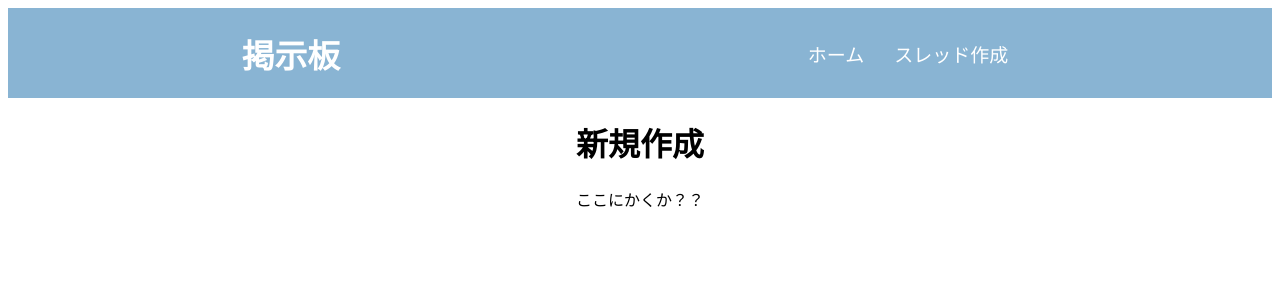
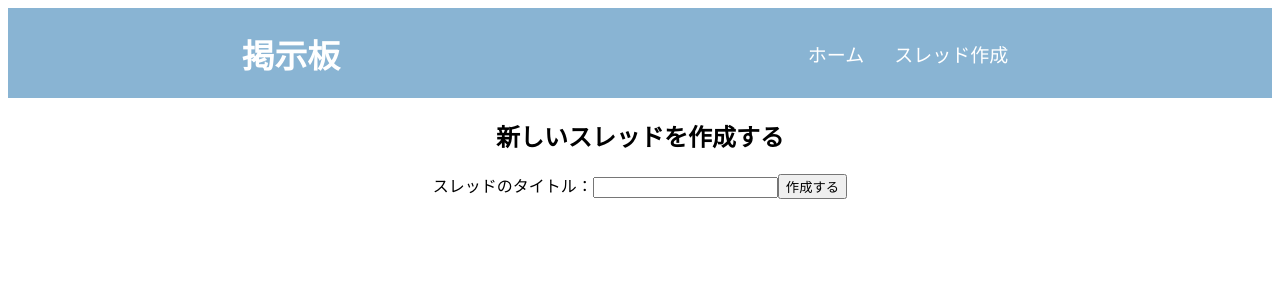
Before and after one commit to furuyashikiiori/React_kiso1, a React (Vite) app in the folder react_kiso1/: page /threads/new in a window 1280 px wide. Shown: the top 300 px of the page. Built offline with nearby package versions, Linux system fonts and the light colour scheme.

Commit message:
新規スレッド作成ページ作成

```diff
--- a/react_kiso1/src/App.jsx
+++ b/react_kiso1/src/App.jsx
@@ -3,7 +3,7 @@ import "./App.css";
 import { BrowserRouter as Router, Route, Routes } from "react-router-dom";
 import ThreadList from "./conponents/ThredList.jsx";
 import Header from "./conponents/Header.jsx";
-import Create from "./conponents/Create.jsx";
+import CreateThread from "./conponents/CreateThred.jsx";
 
 function App() {
   return (
@@ -12,7 +12,7 @@ function App() {
         <Header />
         <Routes>
           <Route path="/" element={<ThreadList />} />
-          <Route path="/threads/new" element={<Create />} />
+          <Route path="/threads/new" element={<CreateThread />} />
         </Routes>
       </div>
     </Router>
--- a/react_kiso1/src/conponents/Create.jsx
+++ /dev/null
@@ -1,12 +0,0 @@
-import React from "react";
-
-function SnsPage() {
-  return (
-    <div className="container">
-      <h1>新規作成</h1>
-      <p>ここにかくか？？</p>
-    </div>
-  );
-}
-
-export default SnsPage;
--- /dev/null
+++ b/react_kiso1/src/conponents/CreateThred.jsx
@@ -0,0 +1,41 @@
+import React, { useState } from "react";
+import axios from "axios";
+
+function CreateThread() {
+  const [title, setTitle] = useState("");
+  const [message, setMessage] = useState("");
+
+  const handleInputChange = (event) => {
+    setTitle(event.target.value);
+  };
+
+  const handleSubmit = async (event) => {
+    event.preventDefault();
+
+    try {
+      await axios.post("https://railway.bulletinboard.techtrain.dev/threads", {
+        title: title,
+      });
+      setMessage("スレッドが作成されました！");
+      setTitle("");
+    } catch (error) {
+      setMessage("エラーが発生しました。もう一度お試しください。");
+    }
+  };
+
+  return (
+    <div>
+      <h2>新しいスレッドを作成する</h2>
+      <form onSubmit={handleSubmit}>
+        <label>
+          スレッドのタイトル：
+          <input type="text" value={title} onChange={handleInputChange} />
+        </label>
+        <button type="submit">作成する</button>
+      </form>
+      <p>{message}</p>
+    </div>
+  );
+}
+
+export default CreateThread;
```
